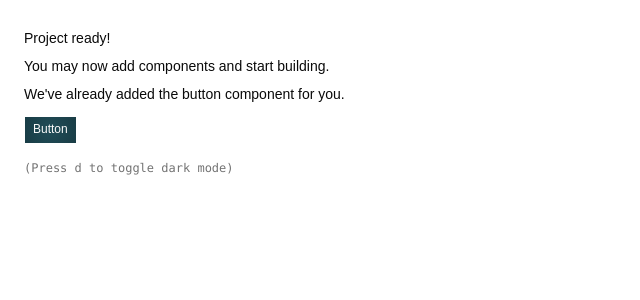
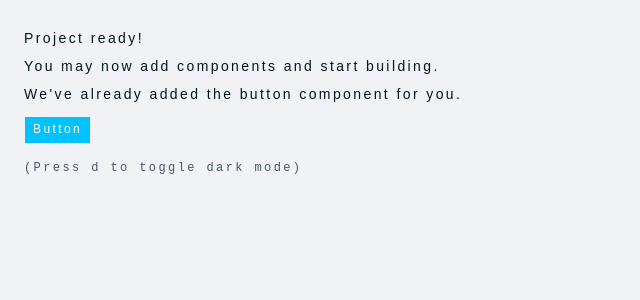
Before and after one commit to arrifat346afs/game-ui, a React (Vite) app: page / in a window 1280 px wide. Shown: the top 300 px of the page, without its empty margins (0-640 px from the left). Built offline with nearby package versions, Linux system fonts and the light colour scheme.

Commit message:
style: update button component default variants and add new theme style variables

```diff
--- a/src/components/ui/button.tsx
+++ b/src/components/ui/button.tsx
@@ -9,7 +9,7 @@ const buttonVariants = cva(
   {
     variants: {
       variant: {
-        default: "bg-[radial-gradient(circle_80px_at_50%_50%,_#214d58,_#0a1f24)] text-primary-foreground hover:bg-primary/80",
+        default: "bg-primary text-primary-foreground hover:bg-primary/80",
         outline:
           "border-border hover:bg-input/50 hover:text-foreground aria-expanded:bg-muted aria-expanded:text-foreground dark:bg-input/30",
         secondary:
--- a/src/index.css
+++ b/src/index.css
@@ -7,7 +7,7 @@
 
 @theme inline {
     --font-heading: var(--font-sans);
-    --font-sans: 'Inter Variable', sans-serif;
+    --font-sans: "Orbitron", sans-serif;
     --color-sidebar-ring: var(--sidebar-ring);
     --color-sidebar-border: var(--sidebar-border);
     --color-sidebar-accent-foreground: var(--sidebar-accent-foreground);
@@ -46,75 +46,143 @@
     --radius-2xl: calc(var(--radius) * 1.8);
     --radius-3xl: calc(var(--radius) * 2.2);
     --radius-4xl: calc(var(--radius) * 2.6);
+    --font-mono: "JetBrains Mono", monospace;
+    --font-serif: Georgia, serif;
+    --radius: 0rem;
+    --tracking-tighter: calc(var(--tracking-normal) - 0.05em);
+    --tracking-tight: calc(var(--tracking-normal) - 0.025em);
+    --tracking-wide: calc(var(--tracking-normal) + 0.025em);
+    --tracking-wider: calc(var(--tracking-normal) + 0.05em);
+    --tracking-widest: calc(var(--tracking-normal) + 0.1em);
+    --tracking-normal: var(--tracking-normal);
+    --shadow-2xl: var(--shadow-2xl);
+    --shadow-xl: var(--shadow-xl);
+    --shadow-lg: var(--shadow-lg);
+    --shadow-md: var(--shadow-md);
+    --shadow: var(--shadow);
+    --shadow-sm: var(--shadow-sm);
+    --shadow-xs: var(--shadow-xs);
+    --shadow-2xs: var(--shadow-2xs);
+    --spacing: var(--spacing);
+    --letter-spacing: var(--letter-spacing);
+    --shadow-offset-y: var(--shadow-offset-y);
+    --shadow-offset-x: var(--shadow-offset-x);
+    --shadow-spread: var(--shadow-spread);
+    --shadow-blur: var(--shadow-blur);
+    --shadow-opacity: var(--shadow-opacity);
+    --color-shadow-color: var(--shadow-color);
+    --color-destructive-foreground: var(--destructive-foreground);
 }
 
 :root {
-    --background: oklch(1 0 0);
-    --foreground: oklch(0.145 0 0);
-    --card: oklch(1 0 0);
-    --card-foreground: oklch(0.145 0 0);
-    --popover: oklch(1 0 0);
-    --popover-foreground: oklch(0.145 0 0);
-    --primary: oklch(0.205 0 0);
-    --primary-foreground: oklch(0.985 0 0);
-    --secondary: oklch(0.97 0 0);
-    --secondary-foreground: oklch(0.205 0 0);
-    --muted: oklch(0.97 0 0);
-    --muted-foreground: oklch(0.556 0 0);
-    --accent: oklch(0.97 0 0);
-    --accent-foreground: oklch(0.205 0 0);
-    --destructive: oklch(0.577 0.245 27.325);
-    --border: oklch(0.922 0 0);
-    --input: oklch(0.922 0 0);
-    --ring: oklch(0.708 0 0);
-    --chart-1: oklch(0.87 0 0);
-    --chart-2: oklch(0.556 0 0);
-    --chart-3: oklch(0.439 0 0);
-    --chart-4: oklch(0.371 0 0);
-    --chart-5: oklch(0.269 0 0);
-    --radius: 0.625rem;
-    --sidebar: oklch(0.985 0 0);
-    --sidebar-foreground: oklch(0.145 0 0);
-    --sidebar-primary: oklch(0.205 0 0);
-    --sidebar-primary-foreground: oklch(0.985 0 0);
-    --sidebar-accent: oklch(0.97 0 0);
-    --sidebar-accent-foreground: oklch(0.205 0 0);
-    --sidebar-border: oklch(0.922 0 0);
-    --sidebar-ring: oklch(0.708 0 0);
+    --background: oklch(0.9605 0.0046 258.3248);
+    --foreground: oklch(0.1876 0.0319 239.8937);
+    --card: oklch(1.0000 0 0);
+    --card-foreground: oklch(0.1876 0.0319 239.8937);
+    --popover: oklch(1.0000 0 0);
+    --popover-foreground: oklch(0.1876 0.0319 239.8937);
+    --primary: oklch(0.7623 0.1519 229.9901);
+    --primary-foreground: oklch(1.0000 0 0);
+    --secondary: oklch(0.5033 0.1829 292.4203);
+    --secondary-foreground: oklch(1.0000 0 0);
+    --muted: oklch(0.9288 0.0126 255.5078);
+    --muted-foreground: oklch(0.4474 0.0343 261.3244);
+    --accent: oklch(0.8818 0.1499 200.0786);
+    --accent-foreground: oklch(0.1876 0.0319 239.8937);
+    --destructive: oklch(0.6708 0.2165 25.1926);
+    --border: oklch(0.8687 0.0187 250.6095);
+    --input: oklch(1.0000 0 0);
+    --ring: oklch(0.7623 0.1519 229.9901);
+    --chart-1: oklch(0.7623 0.1519 229.9901);
+    --chart-2: oklch(0.5033 0.1829 292.4203);
+    --chart-3: oklch(0.8818 0.1499 200.0786);
+    --chart-4: oklch(0.6708 0.2165 25.1926);
+    --chart-5: oklch(0.7457 0.0304 254.7208);
+    --radius: 0rem;
+    --sidebar: oklch(0.9842 0.0034 247.8575);
+    --sidebar-foreground: oklch(0.2795 0.0368 260.0310);
+    --sidebar-primary: oklch(0.7623 0.1519 229.9901);
+    --sidebar-primary-foreground: oklch(1.0000 0 0);
+    --sidebar-accent: oklch(0.9288 0.0126 255.5078);
+    --sidebar-accent-foreground: oklch(0.2795 0.0368 260.0310);
+    --sidebar-border: oklch(0.9288 0.0126 255.5078);
+    --sidebar-ring: oklch(0.7623 0.1519 229.9901);
+    --destructive-foreground: oklch(1.0000 0 0);
+    --font-sans: "Orbitron", sans-serif;
+    --font-serif: Georgia, serif;
+    --font-mono: "JetBrains Mono", monospace;
+    --shadow-color: #000000;
+    --shadow-opacity: 0.1;
+    --shadow-blur: 10px;
+    --shadow-spread: 2px;
+    --shadow-offset-x: 0px;
+    --shadow-offset-y: 4px;
+    --letter-spacing: 0.1em;
+    --spacing: 0.25rem;
+    --shadow-2xs: 0px 4px 10px 2px hsl(0 0% 0% / 0.05);
+    --shadow-xs: 0px 4px 10px 2px hsl(0 0% 0% / 0.05);
+    --shadow-sm: 0px 4px 10px 2px hsl(0 0% 0% / 0.10), 0px 1px 2px 1px hsl(0 0% 0% / 0.10);
+    --shadow: 0px 4px 10px 2px hsl(0 0% 0% / 0.10), 0px 1px 2px 1px hsl(0 0% 0% / 0.10);
+    --shadow-md: 0px 4px 10px 2px hsl(0 0% 0% / 0.10), 0px 2px 4px 1px hsl(0 0% 0% / 0.10);
+    --shadow-lg: 0px 4px 10px 2px hsl(0 0% 0% / 0.10), 0px 4px 6px 1px hsl(0 0% 0% / 0.10);
+    --shadow-xl: 0px 4px 10px 2px hsl(0 0% 0% / 0.10), 0px 8px 10px 1px hsl(0 0% 0% / 0.10);
+    --shadow-2xl: 0px 4px 10px 2px hsl(0 0% 0% / 0.25);
+    --tracking-normal: 0.15em;
 }
 
 .dark {
-    --background: oklch(0.145 0 0);
-    --foreground: oklch(0.985 0 0);
-    --card: oklch(0.205 0 0);
-    --card-foreground: oklch(0.985 0 0);
-    --popover: oklch(0.205 0 0);
-    --popover-foreground: oklch(0.985 0 0);
-    --primary: oklch(0.922 0 0);
-    --primary-foreground: oklch(0.205 0 0);
-    --secondary: oklch(0.269 0 0);
-    --secondary-foreground: oklch(0.985 0 0);
-    --muted: oklch(0.269 0 0);
-    --muted-foreground: oklch(0.708 0 0);
-    --accent: oklch(0.269 0 0);
-    --accent-foreground: oklch(0.985 0 0);
-    --destructive: oklch(0.704 0.191 22.216);
-    --border: oklch(1 0 0 / 10%);
-    --input: oklch(1 0 0 / 15%);
-    --ring: oklch(0.556 0 0);
-    --chart-1: oklch(0.87 0 0);
-    --chart-2: oklch(0.556 0 0);
-    --chart-3: oklch(0.439 0 0);
-    --chart-4: oklch(0.371 0 0);
-    --chart-5: oklch(0.269 0 0);
-    --sidebar: oklch(0.205 0 0);
-    --sidebar-foreground: oklch(0.985 0 0);
-    --sidebar-primary: oklch(0.488 0.243 264.376);
-    --sidebar-primary-foreground: oklch(0.985 0 0);
-    --sidebar-accent: oklch(0.269 0 0);
-    --sidebar-accent-foreground: oklch(0.985 0 0);
-    --sidebar-border: oklch(1 0 0 / 10%);
-    --sidebar-ring: oklch(0.556 0 0);
+    --background: oklch(0.1271 0.0088 253.6551);
+    --foreground: oklch(0.9581 0.0243 226.4696);
+    --card: oklch(0.1786 0.0181 248.8742);
+    --card-foreground: oklch(0.9581 0.0243 226.4696);
+    --popover: oklch(0.1786 0.0181 248.8742);
+    --popover-foreground: oklch(0.9581 0.0243 226.4696);
+    --primary: oklch(0.8818 0.1499 200.0786);
+    --primary-foreground: oklch(0.1271 0.0088 253.6551);
+    --secondary: oklch(0.4533 0.1988 312.9559);
+    --secondary-foreground: oklch(1.0000 0 0);
+    --muted: oklch(0.2385 0.0264 248.9871);
+    --muted-foreground: oklch(0.6738 0.0274 240.8600);
+    --accent: oklch(0.8818 0.1499 200.0786);
+    --accent-foreground: oklch(0.1271 0.0088 253.6551);
+    --destructive: oklch(0.6453 0.2404 27.3106);
+    --border: oklch(0.3318 0.0471 232.3609);
+    --input: oklch(0.1786 0.0181 248.8742);
+    --ring: oklch(0.8818 0.1499 200.0786);
+    --chart-1: oklch(0.8818 0.1499 200.0786);
+    --chart-2: oklch(0.5693 0.1732 315.5215);
+    --chart-3: oklch(0.8043 0.1459 219.5151);
+    --chart-4: oklch(0.6453 0.2404 27.3106);
+    --chart-5: oklch(0.4474 0.0343 261.3244);
+    --sidebar: oklch(0.1271 0.0088 253.6551);
+    --sidebar-foreground: oklch(0.9581 0.0243 226.4696);
+    --sidebar-primary: oklch(0.8818 0.1499 200.0786);
+    --sidebar-primary-foreground: oklch(0.1271 0.0088 253.6551);
+    --sidebar-accent: oklch(0.3318 0.0471 232.3609);
+    --sidebar-accent-foreground: oklch(0.9581 0.0243 226.4696);
+    --sidebar-border: oklch(0.3318 0.0471 232.3609);
+    --sidebar-ring: oklch(0.8818 0.1499 200.0786);
+    --destructive-foreground: oklch(1.0000 0 0);
+    --radius: 0rem;
+    --font-sans: "Orbitron", sans-serif;
+    --font-serif: Georgia, serif;
+    --font-mono: "JetBrains Mono", monospace;
+    --shadow-color: #00f5ff;
+    --shadow-opacity: 0.4;
+    --shadow-blur: 15px;
+    --shadow-spread: 1px;
+    --shadow-offset-x: 0px;
+    --shadow-offset-y: 0px;
+    --letter-spacing: 0.15em;
+    --spacing: 0.25rem;
+    --shadow-2xs: 0px 0px 15px 1px hsl(182.3529 100% 50% / 0.20);
+    --shadow-xs: 0px 0px 15px 1px hsl(182.3529 100% 50% / 0.20);
+    --shadow-sm: 0px 0px 15px 1px hsl(182.3529 100% 50% / 0.40), 0px 1px 2px 0px hsl(182.3529 100% 50% / 0.40);
+    --shadow: 0px 0px 15px 1px hsl(182.3529 100% 50% / 0.40), 0px 1px 2px 0px hsl(182.3529 100% 50% / 0.40);
+    --shadow-md: 0px 0px 15px 1px hsl(182.3529 100% 50% / 0.40), 0px 2px 4px 0px hsl(182.3529 100% 50% / 0.40);
+    --shadow-lg: 0px 0px 15px 1px hsl(182.3529 100% 50% / 0.40), 0px 4px 6px 0px hsl(182.3529 100% 50% / 0.40);
+    --shadow-xl: 0px 0px 15px 1px hsl(182.3529 100% 50% / 0.40), 0px 8px 10px 0px hsl(182.3529 100% 50% / 0.40);
+    --shadow-2xl: 0px 0px 15px 1px hsl(182.3529 100% 50% / 1.00);
 }
 
 @layer base {
@@ -123,6 +191,7 @@
     }
   body {
     @apply bg-background text-foreground;
+    letter-spacing: var(--tracking-normal);
     }
   html {
     @apply font-sans;
```
